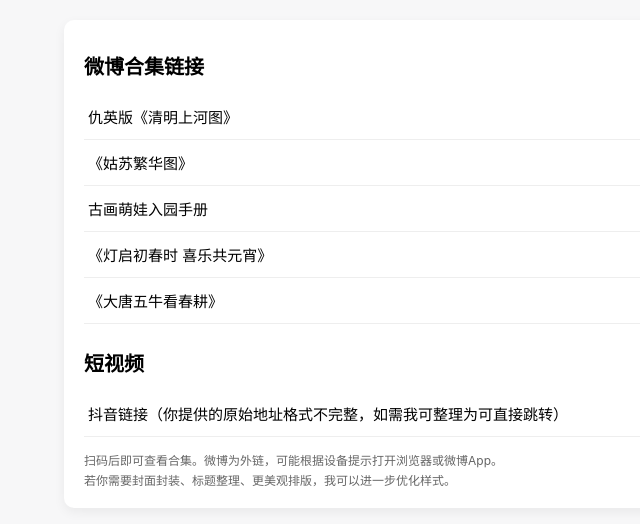
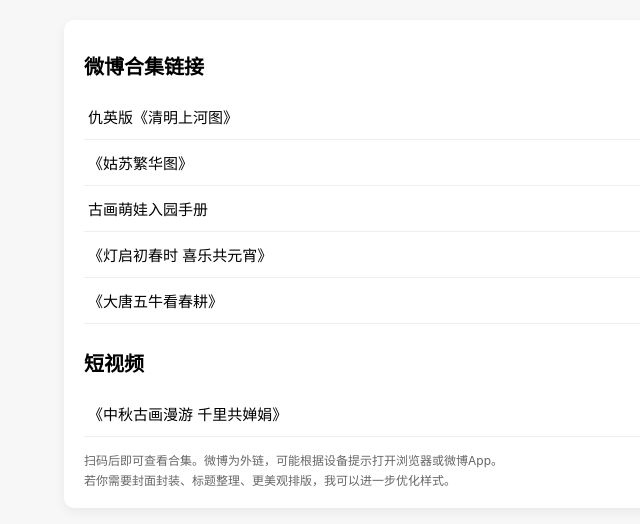
Before and after one commit to futing16/linkshare, a plain HTML site: page index.html in a window 1280 px wide. Shown: the whole page, without its empty margins (236-876 px from the left). Drawn offline with Linux system fonts and the light colour scheme.

Commit message:
Update Douyin link text in index.html

```diff
--- a/index.html
+++ b/index.html
@@ -28,7 +28,7 @@
 
   <h1 style="margin-top:24px;">短视频</h1>
   <ul>
-    <li><a href="https://v.douyin.com/--c09Fi-tZA/" target="_blank">抖音链接（你提供的原始地址格式不完整，如需我可整理为可直接跳转）</a></li>
+    <li><a href="https://v.douyin.com/--c09Fi-tZA/" target="_blank">《中秋古画漫游 千里共婵娟》</a></li>
   </ul>
 
   <div class="note">
```
